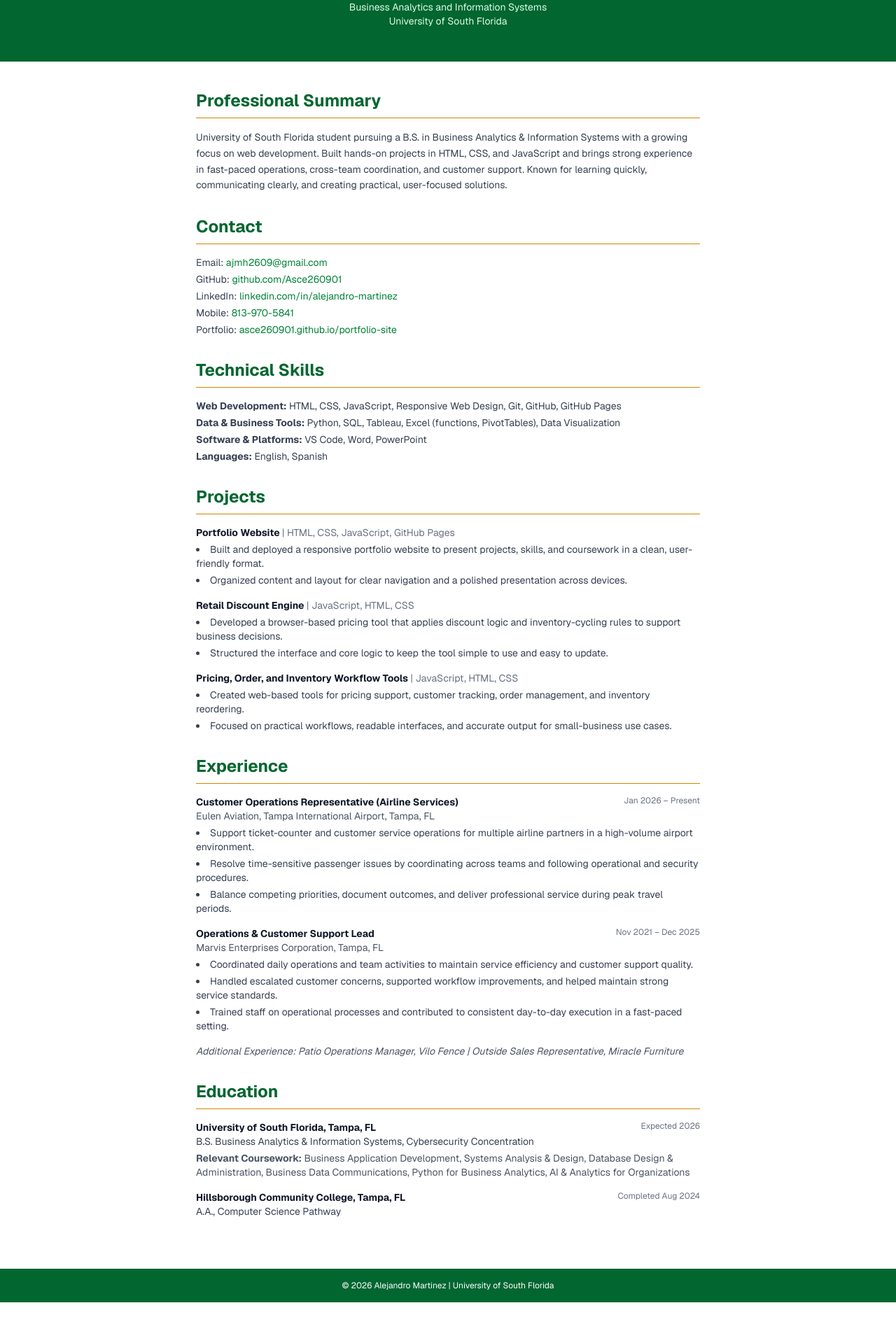
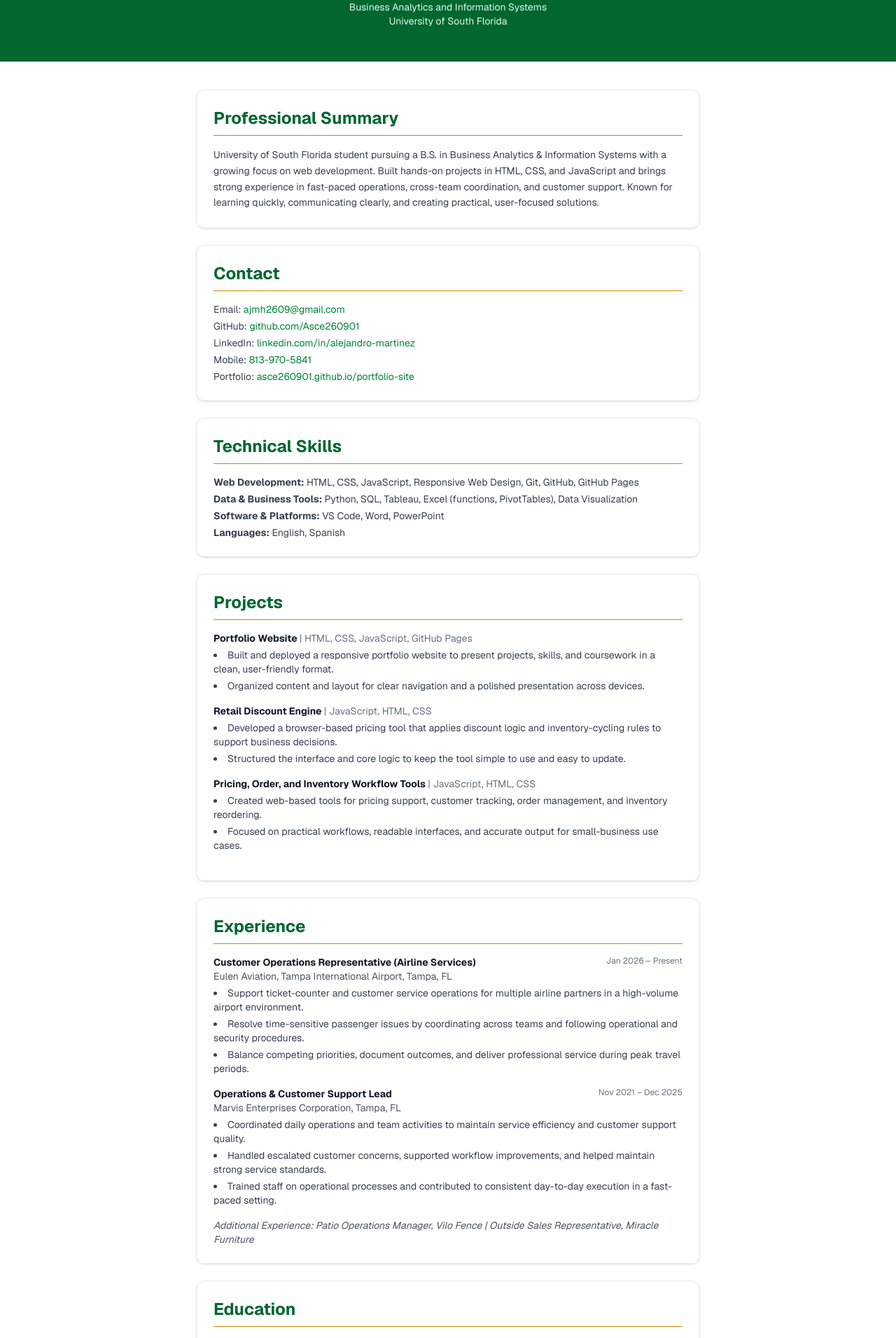
Before and after one commit to Asce260901/resume-nextjs, a Next.js app: page / in a window 1280 px wide. Shown: the part 228-2140 px from the top of the page at 70% size. Before the commit the page ends 2089 px from the top, so only its background shows below. Built offline with nearby package versions, Linux system fonts and the light colour scheme.

Commit message:
add hover effects on resume sections

```diff
--- a/src/app/page.js
+++ b/src/app/page.js
@@ -31,10 +31,10 @@ export default function Home() {
       </header>
 
       {/* Body */}
-      <div className="max-w-3xl mx-auto px-4 sm:px-6 py-10">
+      <div className="max-w-3xl mx-auto px-4 sm:px-6 py-10 space-y-6">
 
         {/* Summary */}
-        <section className="mb-8">
+        <section className="border border-gray-200 rounded-xl p-6 shadow-sm hover:shadow-md transition-shadow duration-200">
           <h2 className="text-xl sm:text-2xl font-bold text-green-800 mb-2">Professional Summary</h2>
           <hr className="border-yellow-600 mb-4" />
           <p className="text-sm text-gray-700 leading-relaxed">
@@ -46,7 +46,7 @@ export default function Home() {
         </section>
 
         {/* Contact */}
-        <section className="mb-8">
+        <section className="border border-gray-200 rounded-xl p-6 shadow-sm hover:shadow-md transition-shadow duration-200">
           <h2 className="text-xl sm:text-2xl font-bold text-green-800 mb-2">Contact</h2>
           <hr className="border-yellow-600 mb-4" />
           <ul className="text-sm text-gray-700 space-y-1">
@@ -59,7 +59,7 @@ export default function Home() {
         </section>
 
         {/* Technical Skills */}
-        <section className="mb-8">
+        <section className="border border-gray-200 rounded-xl p-6 shadow-sm hover:shadow-md transition-shadow duration-200">
           <h2 className="text-xl sm:text-2xl font-bold text-green-800 mb-2">Technical Skills</h2>
           <hr className="border-yellow-600 mb-4" />
           <ul className="text-sm text-gray-700 space-y-1">
@@ -71,7 +71,7 @@ export default function Home() {
         </section>
 
         {/* Projects */}
-        <section className="mb-8">
+        <section className="border border-gray-200 rounded-xl p-6 shadow-sm hover:shadow-md transition-shadow duration-200">
           <h2 className="text-xl sm:text-2xl font-bold text-green-800 mb-2">Projects</h2>
           <hr className="border-yellow-600 mb-4" />
           <div className="mb-4">
@@ -98,7 +98,7 @@ export default function Home() {
         </section>
 
         {/* Experience */}
-        <section className="mb-8">
+        <section className="border border-gray-200 rounded-xl p-6 shadow-sm hover:shadow-md transition-shadow duration-200">
           <h2 className="text-xl sm:text-2xl font-bold text-green-800 mb-2">Experience</h2>
           <hr className="border-yellow-600 mb-4" />
           <div className="mb-4">
@@ -129,7 +129,7 @@ export default function Home() {
         </section>
 
         {/* Education */}
-        <section className="mb-8">
+        <section className="border border-gray-200 rounded-xl p-6 shadow-sm hover:shadow-md transition-shadow duration-200">
           <h2 className="text-xl sm:text-2xl font-bold text-green-800 mb-2">Education</h2>
           <hr className="border-yellow-600 mb-4" />
           <div className="mb-4">
```
